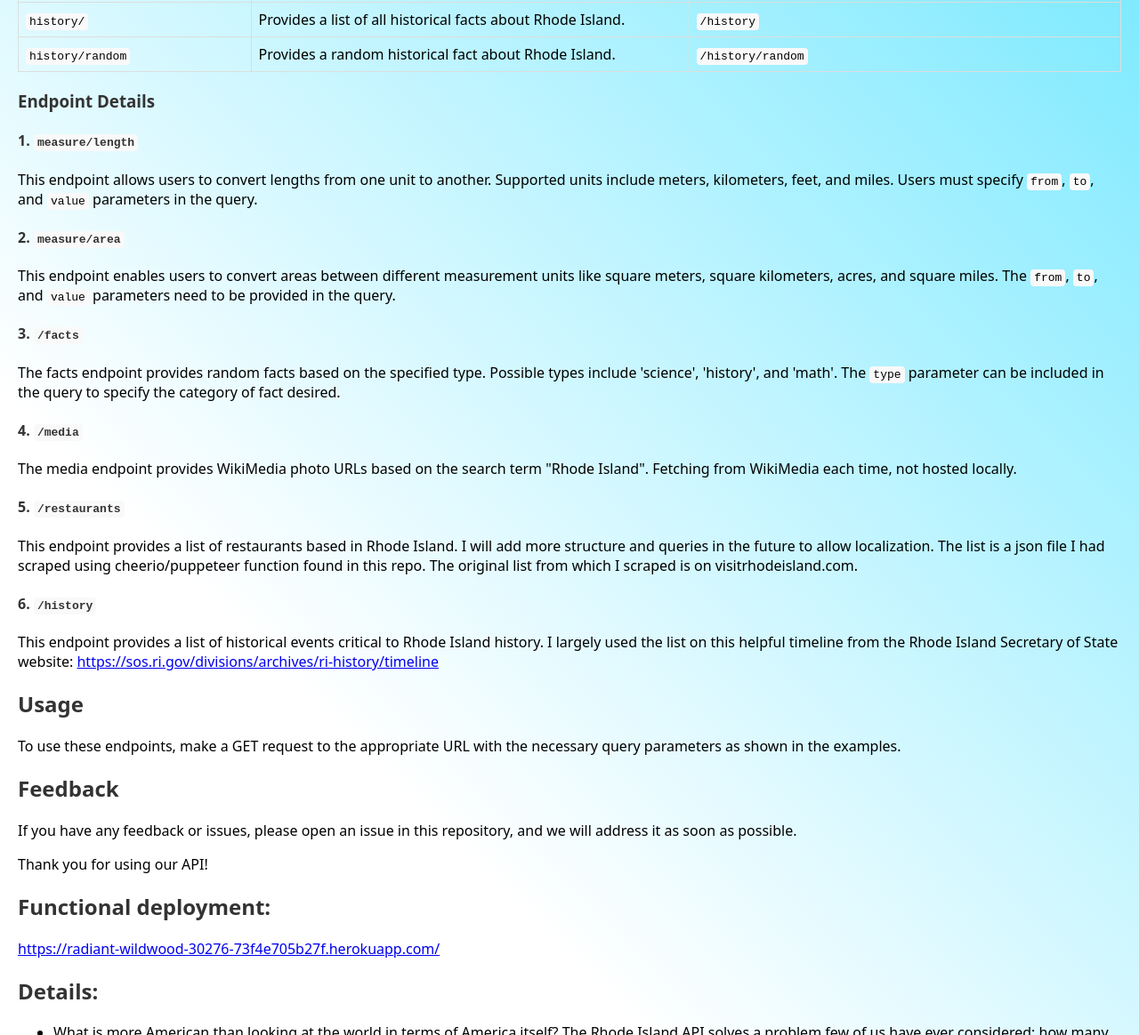
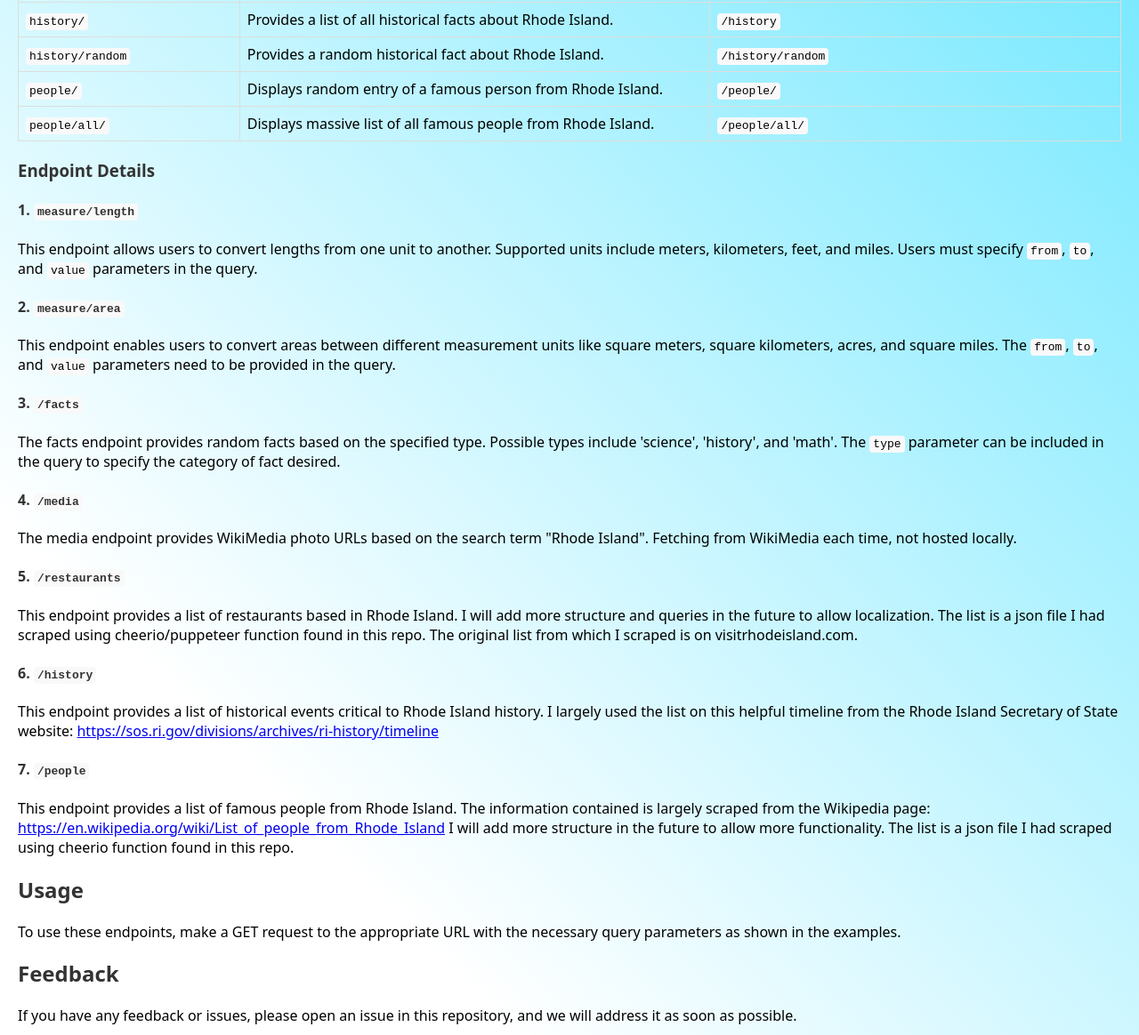
Before and after one commit to ianpmaher/ri-api, a website: page public/index.html in a window 1280 px wide. Shown: the part 1040-2204 px from the top of the page at 89% size. Drawn offline with Linux system fonts and the light colour scheme.

Commit message:
people router now working

```diff
--- a/index.js
+++ b/index.js
@@ -9,6 +9,7 @@ const yelpRouter = require("./routes/yelpRouter");
 const restaurantsRouter = require("./routes/restaurantsRouter");
 const citiesRouter = require("./routes/citiesRouter");
 const historyRouter = require("./routes/historyRouter");
+const peopleRouter = require("./routes/peopleRouter");
 const rateLimit = require("express-rate-limit");
 const app = express();
 require("dotenv").config();
@@ -43,6 +44,7 @@ app.use("/yelp", yelpRouter);
 app.use("/restaurants", restaurantsRouter);
 app.use("/cities", citiesRouter);
 app.use("/history", historyRouter);
+app.use("/people", peopleRouter);
 
 app.get("/hello", (req, res, next) => {
   res.send("Hello World!");
--- a/public/index.html
+++ b/public/index.html
@@ -202,6 +202,16 @@
                     <td>Provides a random historical fact about Rhode Island.</td>
                     <td><code>/history/random</code></td>
                 </tr>
+                <tr>
+                    <td><code>people/</code></td>
+                    <td>Displays random entry of a famous person from Rhode Island.</td>
+                    <td><code>/people/</code></td>
+                </tr>
+                <tr>
+                    <td><code>people/all/</code></td>
+                    <td>Displays massive list of all famous people from Rhode Island.</td>
+                    <td><code>/people/all/</code></td>
+                </tr>
             </tbody>
         </table>
 
@@ -249,6 +259,14 @@
                 >https://sos.ri.gov/divisions/archives/ri-history/timeline</a
             >
         </p>
+
+        <h4>7. <code>/people</code></h4>
+        <p>
+            This endpoint provides a list of famous people from Rhode Island. The information contained is largely scraped from the Wikipedia page: <a href="https://en.wikipedia.org/wiki/List_of_people_from_Rhode_Island">https://en.wikipedia.org/wiki/List_of_people_from_Rhode_Island</a>
+            I will add more structure in the future to allow more functionality.
+            The list is a json file I had scraped using cheerio function found in this repo.
+        </p>
+
 
         <h2>Usage</h2>
 
```
Also changed, not shown: controllers/peopleController.js (added, +24 -0 lines), routes/peopleRouter.js (added, +8 -0 lines), README.md.
